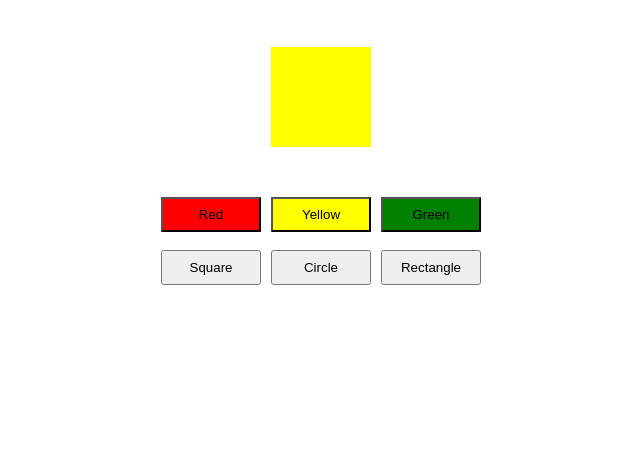
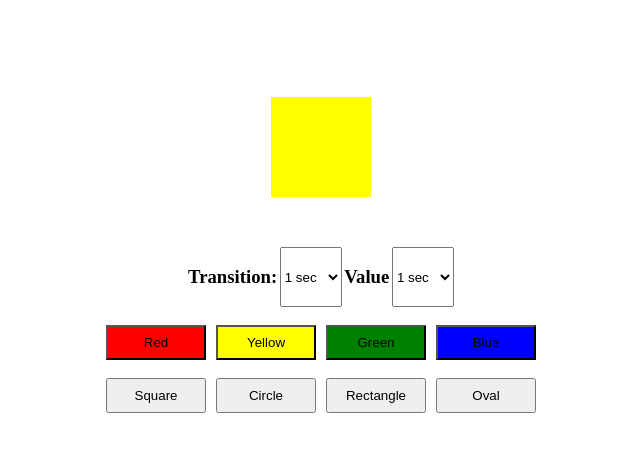
Before and after one commit to devpatel-shopify/trainee, a plain HTML site: page Dev/Task-1/index.html in a window 1280 px wide. Both pictures are taken after a click on the button "Yellow". Shown: the part 61-512 px from the top of the page, without its empty margins (319-959 px from the left). Drawn offline with Linux system fonts and the light colour scheme.

Commit message:
Feat (Transition and value  )
As per the comment

```diff
--- a/Dev/Task-1/base.css
+++ b/Dev/Task-1/base.css
@@ -1,3 +1,10 @@
+.container {
+  display: flex;
+  flex-direction: column;
+  align-items: center;
+  margin-top: 50px;
+}
+
 .square {
   width: 100px;
   height: 100px;
@@ -17,6 +24,18 @@
   gap: 10px;
 }
 
+.three {
+  display: flex;
+  justify-content: center;
+  gap: 1%;
+}
+
+button.dropdown1 {
+  border: none;
+  background-color: transparent;
+  font-size: medium;
+}
+
 button#red {
   background-color: red;
 }
@@ -27,6 +46,10 @@ button#yellow {
 
 button#green {
   background-color: green;
+}
+
+button#blue {
+  background-color: blue;
 }
 
 .Square {
@@ -42,6 +65,12 @@ button#green {
   width: 200px;
 }
 
+.Oval {
+  border-radius: 50px;
+  height: 100px;
+  width: 200px;
+}
+
 .red {
   background-color: red;
 }
@@ -54,6 +83,10 @@ button#green {
   background-color: green;
 }
 
+.blue {
+  background-color: blue;
+}
+
 button.btn {
   height: 35px;
   width: 100px;
--- a/Dev/Task-1/index.html
+++ b/Dev/Task-1/index.html
@@ -3,10 +3,9 @@
 
 <head>
     <title>Update Square Example</title>
-    <link rel="icon" type="image/x-icon" href="images.png">
+    <link rel="icon" type="image/x-icon" href="image.jpeg">
     <link rel="stylesheet" href="base.css">
     <script type="text/javascript" src="index.js" defer></script>
-
 </head>
 
 <body>
@@ -17,21 +16,47 @@
         <center>
             <div class="square"></div>
         </center>
-        <!-- // below code is writtn on the basis of following comments
-       Square created is an "input" which shouldn't be used for shape, use DIV instead of INPUT
-      ID should be unique in whole page, So remove all Duplicated ID used in code -->
+        <div class="three">
+            <h3>Transition:</h3>
+            <select id="transition-dropdown" class="dropdown1">
+                <option value="1">1 sec</option>
+                <option value="2">2 sec</option>
+                <option value="3">3 sec</option>
+                <option value="4">4 sec</option>
+                <option value="5">5 sec</option>
+                <option value="6">6 sec</option>
+                <option value="7">7 sec</option>
+                <option value="8">8 sec</option>
+                <option value="9">9 sec</option>
+                <option value="10">10 sec</option>
+            </select>
+            <h3>Value</h3>
+            <select id="value-dropdown" class="dropdown1">
+                <option value="1">1 sec</option>
+                <option value="2">2 sec</option>
+                <option value="3">3 sec</option>
+                <option value="4">4 sec</option>
+                <option value="5">5 sec</option>
+                <option value="6">6 sec</option>
+                <option value="7">7 sec</option>
+                <option value="6">8 sec</option>
+                <option value="9">9 sec</option>
+                <option value="10">10 sec</option>
+            </select>
+        </div>
+    </div>
+    <br>
     <div class="one">
         <button class="btn" id="red">Red</button>
         <button class="btn" id="yellow">Yellow</button>
         <button class="btn" id="green">Green</button>
+        <button class="btn" id="blue">Blue</button>
     </div>
     <br>
     <div class="two">
         <button class="btn" id="Square">Square</button>
         <button class="btn" id="Circle">Circle</button>
         <button class="btn" id="Rectangle">Rectangle</button>
+        <button class="btn" id="Oval">Oval</button>
     </div>
     </div>
-</body>
-
-</html>
--- a/Dev/Task-1/index.js
+++ b/Dev/Task-1/index.js
@@ -1,49 +1,103 @@
-// below code is writtn on the basis of following comments
-// Please try to optimise it as much as possible.
-// Now Try to call function without any parameter, As I explained yesterday.
-// var color = YOU NEED TO GET COLOR VALUE OF SELECTED COLOR
-// var shape = YOU NEED TO GET SHAPE VALUE OF SELECTED SHAPE
+// Take Reference
+(function() {
+    const shapeButtons = document.querySelectorAll(".two button");
+    const colorButtons = document.querySelectorAll(".one button");
+    const transitionDropdown = document.getElementById("transition-dropdown");
+    const valueDropdown = document.getElementById("value-dropdown");
+    const square = document.querySelector(".square");
 
-(function () {
-  // 'use-strict'
-const shapeButtons = document.querySelectorAll(".two button");
-const colorButtons = document.querySelectorAll(".one button");
+    // Define arrays of CSS classes for shapes and colors
+    const shapeClasses = ["Square", "Circle", "Rectangle", "Oval"];
+    const colorClasses = ["red", "yellow", "green", "blue"];
 
-const shapeClasses = ["Square", "Circle", "Rectangle"];
-const colorClasses = ["red", "yellow", "green"];
+    // Function to handle button clicks
+    function handleButtonClick(event) {
+        const clickedButton = event.target;
+        const isShapeButton = shapeClasses.indexOf(clickedButton.id) > -1;
+        const isColorButton = colorClasses.indexOf(clickedButton.id) > -1;
+        if (isShapeButton || isColorButton) {
+            // Determine which class array to use
+            const toggleClass = isShapeButton ? shapeClasses : colorClasses;
+            // Toggle classes on the square element
+            toggleClass.forEach((classItem) => {
+                square.classList.toggle(classItem, classItem === clickedButton.id);
+            });
+            // Log the selected shape or color
+            const selectionType = isShapeButton ? "shape" : "color";
+            console.log(`Selected ${selectionType}: ${clickedButton.innerText}`);
+        }
+    }
 
-shapeButtons.forEach((shapeButton) => {
-  console.log(this);
-  shapeButton.addEventListener("click", createlement);
-});
+    // Function to handle dropdown changes
+    function handleDropdownChange(event) {
+        if (event.target === transitionDropdown) {
 
-colorButtons.forEach((colorButton) => {
-  colorButton.addEventListener("click", createlement);
-});
+            const seconds = parseFloat(transitionDropdown.value);
+            square.style.transitionDuration = `${seconds}s`;
 
-function createlement(event) {
-  const element = document.querySelector(".square");
-  const clickedButton = event.target;
-  if (shapeClasses.indexOf(clickedButton.id) > -1) {
+            console.log(`Selected transition: ${seconds} seconds`);
+        } else if (event.target === valueDropdown) {
 
-    shapeClasses.forEach((shapeClass) => {
-      element.classList.toggle(shapeClass, shapeClass === clickedButton.id);
+            const seconds = parseFloat(valueDropdown.value);
+            square.style.transform = `rotate(${seconds}s)`;
+
+            console.log(`Selected value: ${seconds} seconds`);
+        }
+    }
+
+    // Add event listeners to shape and color buttons
+    shapeButtons.forEach((shapeButton) => {
+        shapeButton.addEventListener("click", handleButtonClick);
     });
 
-    console.log("Selected shape: " + clickedButton.innerText);
-  }
+    colorButtons.forEach((colorButton) => {
+        colorButton.addEventListener("click", handleButtonClick);
+    });
 
-  if (colorClasses.indexOf(clickedButton.id) > -1) {
-    colorClasses.forEach((colorClass) => {
-      element.classList.toggle(colorClass, colorClass === clickedButton.id);
-    });
-    console.log("Selected color: " + clickedButton.innerText);
-  }
-}
+    // Add event listeners to dropdowns
+    transitionDropdown.addEventListener("change", handleDropdownChange);
+    valueDropdown.addEventListener("change", handleDropdownChange);
 })();
 
 
 
+// (function() {
+//   // 'use-strict'
+//   const shapeButtons = document.querySelectorAll(".two button");
+//   const colorButtons = document.querySelectorAll(".one button");
+
+//   const shapeClasses = ["Square", "Circle", "Rectangle", "Oval"];
+//   const colorClasses = ["red", "yellow", "green", "blue"];
+
+//   shapeButtons.forEach((shapeButton) => {
+//       console.log(this);
+//       shapeButton.addEventListener("click", createlement);
+//   });
+
+//   colorButtons.forEach((colorButton) => {
+//       colorButton.addEventListener("click", createlement);
+//   });
+
+//   function createlement(event) {
+//       const element = document.querySelector(".square");
+//       const clickedButton = event.target;
+//       if (shapeClasses.indexOf(clickedButton.id) > -1) {
+
+//           shapeClasses.forEach((shapeClass) => {
+//               element.classList.toggle(shapeClass, shapeClass === clickedButton.id);
+//           });
+
+//           console.log("Selected shape: " + clickedButton.innerText);
+//       }
+
+//       if (colorClasses.indexOf(clickedButton.id) > -1) {
+//           colorClasses.forEach((colorClass) => {
+//               element.classList.toggle(colorClass, colorClass === clickedButton.id);
+//           });
+//           console.log("Selected color: " + clickedButton.innerText);
+//       }
+//   }
+// })();
 
 
 
```
Also changed, not shown: Dev/Task-1/image.jpeg (added). Lines whose indentation alone changed are shown as unchanged.
